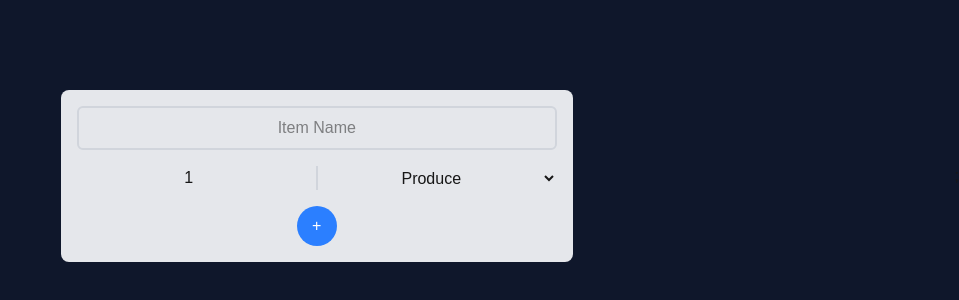
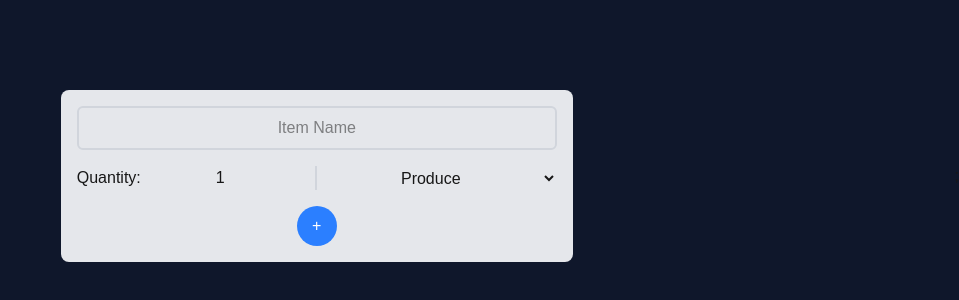
Before and after one commit to TonyChung7/cprg306-assignments, a Next.js app: page /week-5 in a window 1280 px wide. Shown: the part 224-524 px from the top of the page, without its empty margins (321-1280 px from the left). Built offline with nearby package versions, Linux system fonts and the light colour scheme.

Commit message:
Update NewItem quantity title display

```diff
--- a/app/week-5/NewItem.js
+++ b/app/week-5/NewItem.js
@@ -39,6 +39,8 @@ export default function NewItem() {
         placeholder="Item Name"
       />
       <div className="flex w-full">
+        <div className="flex flex-1">
+          <p>Quantity:</p>
           <input
             className="flex-1 text-center border-r-2 border-gray-300"
             type="number"
@@ -48,6 +50,7 @@ export default function NewItem() {
             max="99"
             placeholder="Quantity"
           />
+        </div>
         <select
           className="flex-1 text-center bg-gray-200 "
           value={itemCategory}
```
Lines whose indentation alone changed are shown as unchanged.
